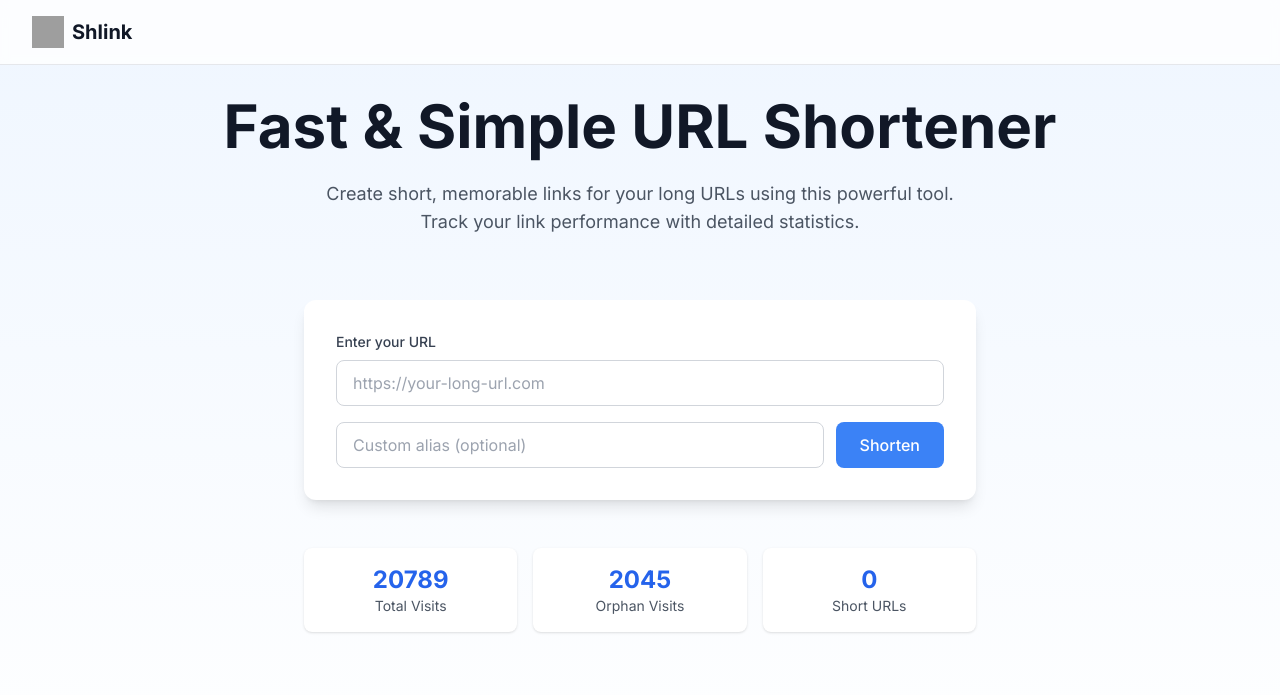
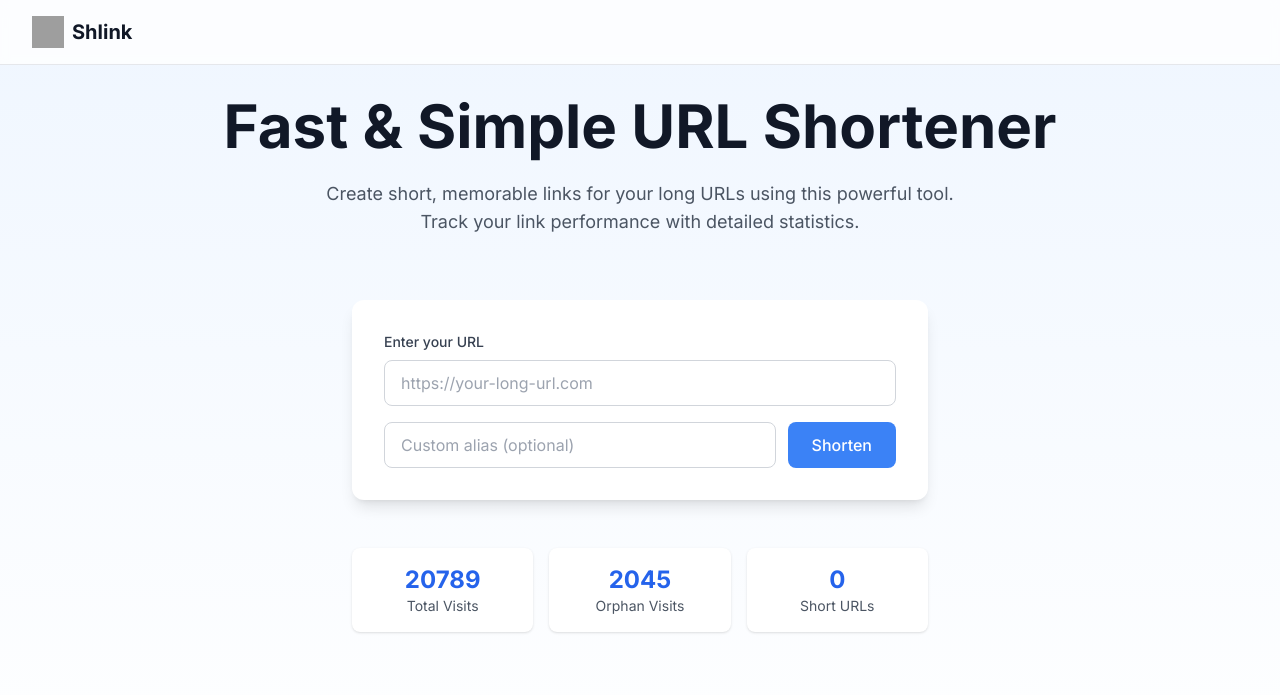
Before and after one commit to itsmeakhil/shlink-io, a FastAPI app: page / in a window 1280 px wide. Shown: the top 695 px of the page. Run offline with FastAPI, Linux system fonts and the light colour scheme; data that the repository does not hold is empty; parts of the project's set-up code (start-up, migrations or seed data) failed here and were passed over; some libraries are stand-ins or nearby versions; grey boxes are pictures that could not be loaded.

Commit message:
Update index.html

```diff
--- a/templates/index.html
+++ b/templates/index.html
@@ -4,8 +4,8 @@
     <meta charset="UTF-8">
     <meta name="viewport" content="width=device-width, initial-scale=1.0">
     <title>Shlink - Fast & Simple URL Shortener</title>
-    <meta name="description" content="Shlink is a powerful URL shortener. Create short, custom links for your long URLs easily and track your link performance with detailed statistics.">
-    <meta name="keywords" content="URL shortener, link shortener, custom URLs, link tracking">
+    <meta name="description" content="Shlink: Fast, reliable URL shortener with custom aliases, link analytics, and easy tracking. Create memorable short links for your marketing campaigns, social media, and more.">
+    <meta name="keywords" content="URL shortener, link shortener, custom URLs, link tracking, short links, URL redirection, link analytics, URL management, branded links, link shortening service">
     <meta name="author" content="Shlink">
     <meta property="og:title" content="Shlink - Fast & Simple URL Shortener">
     <meta property="og:description" content="Create short, custom links for your long URLs easily and track your link performance with detailed statistics.">
@@ -30,21 +30,21 @@
     </nav>
 
     <!-- Hero Section -->
-    <main class="pt-24 pb-16">
-        <div class="max-w-7xl mx-auto px-4 sm:px-6 lg:px-8">
-            <div class="text-center mb-16">
-                <h1 class="text-4xl font-bold text-gray-900 sm:text-5xl md:text-6xl mb-6">
+    <main class="pt-24 pb-16 px-4 sm:px-6 lg:px-8">
+        <div class="max-w-7xl mx-auto">
+            <div class="text-center mb-12 sm:mb-16">
+                <h1 class="text-3xl sm:text-4xl md:text-5xl lg:text-6xl font-bold text-gray-900 mb-4 sm:mb-6">
                     Fast & Simple URL Shortener
                 </h1>
-                <p class="max-w-2xl mx-auto text-lg text-gray-600">
+                <p class="max-w-2xl mx-auto text-base sm:text-lg text-gray-600">
                     Create short, memorable links for your long URLs using this powerful tool. Track your link performance with detailed statistics.
                 </p>
             </div>
 
             <!-- URL Shortener Card -->
-            <div class="max-w-2xl mx-auto">
-                <div class="bg-white rounded-xl shadow-lg p-6 sm:p-8">
-                    <div class="space-y-6">
+            <div class="max-w-xl mx-auto">
+                <div class="bg-white rounded-xl shadow-lg p-4 sm:p-6 md:p-8">
+                    <div class="space-y-4 sm:space-y-6">
                         <!-- Input Section -->
                         <div>
                             <label for="url" class="block text-sm font-medium text-gray-700 mb-2">Enter your URL</label>
@@ -52,18 +52,18 @@
                                 type="url"
                                 id="url"
                                 placeholder="https://your-long-url.com"
-                                class="w-full rounded-lg border border-gray-300 px-4 py-2.5 focus:ring-2 focus:ring-blue-500 focus:border-transparent outline-none transition-all mb-4"
+                                class="w-full rounded-lg border border-gray-300 px-3 py-2 sm:px-4 sm:py-2.5 focus:ring-2 focus:ring-blue-500 focus:border-transparent outline-none transition-all mb-3 sm:mb-4"
                             >
-                            <div class="flex gap-3">
+                            <div class="flex flex-col sm:flex-row gap-3">
                                 <input
                                     type="text"
                                     id="alias"
                                     placeholder="Custom alias (optional)"
-                                    class="flex-1 rounded-lg border border-gray-300 px-4 py-2.5 focus:ring-2 focus:ring-blue-500 focus:border-transparent outline-none transition-all"
+                                    class="w-full sm:flex-1 rounded-lg border border-gray-300 px-3 py-2 sm:px-4 sm:py-2.5 focus:ring-2 focus:ring-blue-500 focus:border-transparent outline-none transition-all"
                                 >
                                 <button
                                     onclick="shortenUrl()"
-                                    class="bg-blue-500 hover:bg-blue-600 text-white px-6 py-2.5 rounded-lg font-medium transition-colors"
+                                    class="w-full sm:w-auto bg-blue-500 hover:bg-blue-600 text-white px-4 py-2 sm:px-6 sm:py-2.5 rounded-lg font-medium transition-colors"
                                 >
                                     Shorten
                                 </button>
@@ -72,14 +72,14 @@
 
                         <!-- Result Section -->
                         <div id="resultContainer" class="hidden">
-                            <div class="bg-blue-50 rounded-lg p-4 space-y-3">
-                                <div class="flex items-center justify-between">
-                                    <span class="text-xs font-medium text-blue-600 bg-blue-100 px-2 py-1 rounded">
+                            <div class="bg-blue-50 rounded-lg p-3 sm:p-4 space-y-2 sm:space-y-3">
+                                <div class="flex flex-col sm:flex-row sm:items-center sm:justify-between gap-2">
+                                    <span class="text-xs font-medium text-blue-600 bg-blue-100 px-2 py-1 rounded inline-block">
                                         Your shortened URL
                                     </span>
                                     <button
                                         onclick="copyToClipboard()"
-                                        class="text-gray-500 hover:text-blue-600 p-2 rounded-md hover:bg-blue-100 transition-colors"
+                                        class="text-gray-500 hover:text-blue-600 p-2 rounded-md hover:bg-blue-100 transition-colors text-sm"
                                     >
                                         Copy
                                     </button>
@@ -89,7 +89,7 @@
                                         id="shortUrl"
                                         href="#"
                                         target="_blank"
-                                        class="text-blue-600 hover:text-blue-700 break-all"
+                                        class="text-blue-600 hover:text-blue-700 break-all text-sm sm:text-base"
                                     ></a>
                                 </div>
                                 <div id="copyMessage" class="hidden text-sm text-green-600">
@@ -97,23 +97,23 @@
                                 </div>
                             </div>
                         </div>
-                        <div id="errorMessage" class="hidden text-sm text-red-600">
+                        <div id="errorMessage" class="hidden p-3 sm:p-4 mb-3 sm:mb-4 text-sm text-red-700 bg-red-100 rounded-lg dark:bg-red-200 dark:text-red-800" role="alert">
                         </div>
                     </div>
                 </div>
 
                 <!-- Stats Section -->
-                <div class="mt-12 grid grid-cols-3 gap-4">
+                <div class="mt-8 sm:mt-12 grid grid-cols-1 sm:grid-cols-3 gap-4">
                     <div class="bg-white p-4 rounded-lg shadow text-center">
-                        <div id="totalVisits" class="text-2xl font-bold text-blue-600">-</div>
+                        <div id="totalVisits" class="text-xl sm:text-2xl font-bold text-blue-600">-</div>
                         <div class="text-sm text-gray-600">Total Visits</div>
                     </div>
                     <div class="bg-white p-4 rounded-lg shadow text-center">
-                        <div id="orphanVisits" class="text-2xl font-bold text-blue-600">-</div>
+                        <div id="orphanVisits" class="text-xl sm:text-2xl font-bold text-blue-600">-</div>
                         <div class="text-sm text-gray-600">Orphan Visits</div>
                     </div>
                     <div class="bg-white p-4 rounded-lg shadow text-center">
-                        <div id="shortUrls" class="text-2xl font-bold text-blue-600">-</div>
+                        <div id="shortUrls" class="text-xl sm:text-2xl font-bold text-blue-600">-</div>
                         <div class="text-sm text-gray-600">Short URLs</div>
                     </div>
                 </div>
@@ -144,7 +144,7 @@
                 });
 
                 const data = await response.json();
-                console.log(data);
+
                 if (!response.ok) {
                     throw new Error(data.detail || 'Failed to shorten URL');
                 }
@@ -165,6 +165,7 @@
             const errorMessageElement = document.getElementById('errorMessage');
             errorMessageElement.textContent = message;
             errorMessageElement.classList.remove('hidden');
+            errorMessageElement.scrollIntoView({ behavior: 'smooth', block: 'center' });
             document.getElementById('resultContainer').classList.add('hidden');
         }
 
@@ -201,7 +202,13 @@
 
         // Fetch stats on page load
         fetchStats();
+
+        document.getElementById('url').addEventListener('input', clearError);
+        document.getElementById('alias').addEventListener('input', clearError);
+
+        function clearError() {
+            document.getElementById('errorMessage').classList.add('hidden');
+        }
     </script>
-
 </body>
 </html>
```
